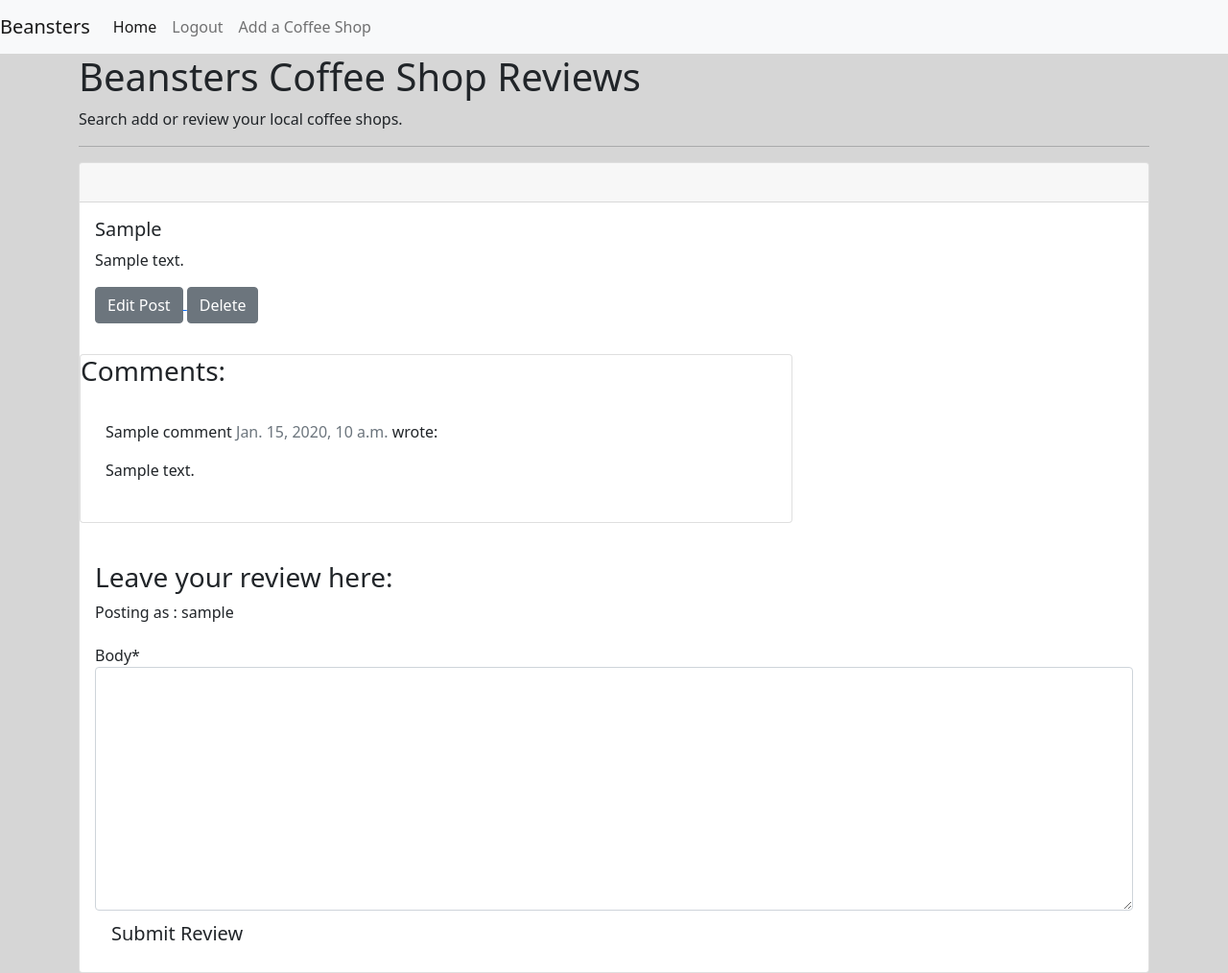
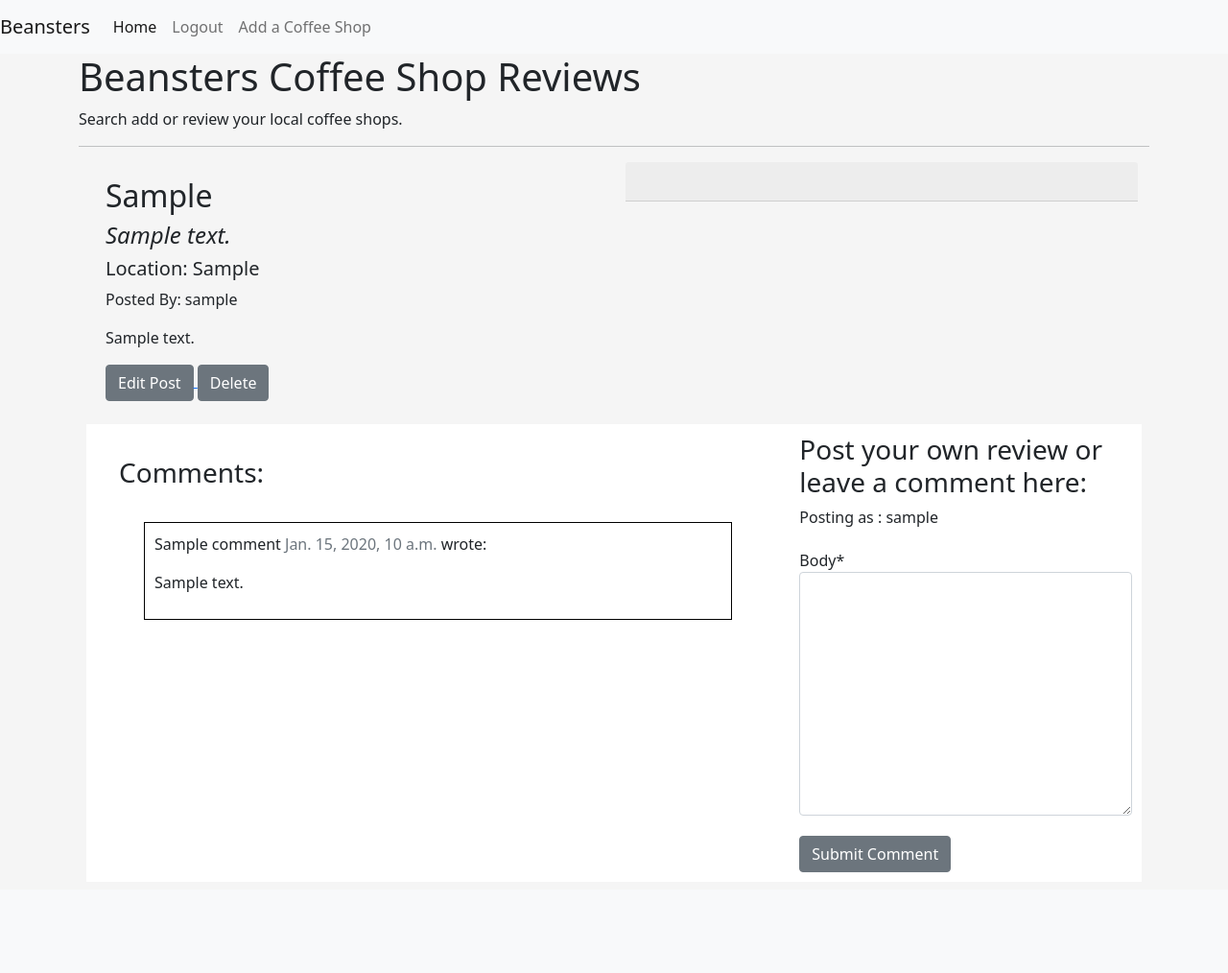
Before and after one commit to tomkelly111/Beansters, a Django app: a page that uses templates/base.html in a window 1280 px wide. Shown: the whole page at 96% size. After the commit the page ends 909 px from the top, so only its background shows below. Run offline with Django 3.2, Linux system fonts and the light colour scheme; a user stored in the database is signed in; tables that the repository leaves empty hold one stand-in row (values such as "Sample post"); some libraries are stand-ins or nearby versions.

Commit message:
alter post display items and styling

```diff
--- a/coffeeposts/forms.py
+++ b/coffeeposts/forms.py
@@ -5,7 +5,7 @@ from django import forms
 class PostForm(forms.ModelForm):
     class Meta:
         model = CoffeeShopPost
-        fields = ('shop', 'description', 'location', 'featured_image',)
+        fields = ('shop', 'description', 'review','location', 'featured_image',)
 
 
 class CommentForm(forms.ModelForm):
--- a/coffeeposts/models.py
+++ b/coffeeposts/models.py
@@ -8,6 +8,7 @@ from cloudinary.models import CloudinaryField
 class CoffeeShopPost(models.Model):
     shop = models.CharField(max_length=50, unique=True)
     description = models.CharField(max_length=150)
+    review = models.CharField(max_length=600)
     author = models.ForeignKey(User, on_delete=models.SET_DEFAULT, default='Account Deleted', related_name='coffee_shop')
     created_on = models.DateTimeField(auto_now_add=True)
     featured_image = CloudinaryField('image', default='placeholder')
@@ -33,4 +34,4 @@ class Comment(models.Model):
         ordering = ['-created_on']
 
     def __str__(self):
-        return self.comm_name
+        return self.body
--- a/static/css/style.css
+++ b/static/css/style.css
@@ -1,3 +1,16 @@
 body {
-    background-color: #d6d6d6;
+    background-color: whitesmoke;
 }
+
+.commentsection {
+    background-color: white;
+    padding: 10px;
+}
+.comments{
+    border: 1px solid black;
+    background-color: white;
+    margin: 10px;
+}
+.homeimage {
+    object-fit: cover;
+}
--- a/templates/base.html
+++ b/templates/base.html
@@ -61,7 +61,7 @@
               let messages = document.getElementById('msg');
               let alert = new bootstrap.Alert(messages);
               alert.close();
-          }, 3000);
+          }, 5000);
       </script>
         {% block extras %}
 
--- a/templates/index.html
+++ b/templates/index.html
@@ -15,7 +15,7 @@
         <div class="card-body">
           <h5 class="card-title">{{ post.shop }}</h5>
           <p class="card-text">{{ post.description }}</p>
-          <p class="card-text"><small class="text-muted">Location</small></p>
+          <p class="card-text"><small class="text-muted">{{ post.location }}</small></p>
           <p class="author">Posted By: {{ post.author }}</p>
           <a type="button" class="btn btn-secondary btn-sm" href="{% url 'post_detail' shop=post.shop %}" role="button">Read reviews...</a>
         </div>
--- a/templates/new_post.html
+++ b/templates/new_post.html
@@ -9,7 +9,7 @@
     {{ form | crispy }}
     {% csrf_token %}
 
-    <button type="submit">Create Post</button>
+    <button class="btn btn-secondary" style="margin-top: 1.3em;" type="submit">Create Post</button>
 </form>
 {% else %}
 
--- a/templates/post_detail.html
+++ b/templates/post_detail.html
@@ -3,19 +3,15 @@
 {% block content %}
 
 {% load crispy_forms_tags %}
-
-<div class="card">
-  <div class="card-header">
-    {% if "placeholder" in post.featured_image.url %}
-    <img class="card-img-top"
-      src="https://images.pexels.com/photos/894695/pexels-photo-894695.jpeg?auto=compress&cs=tinysrgb&w=1600">
-    {% else %}
-    <img class="card-img-top" src=" {{ post.featured_image.url }}">
-    {% endif %}
-  </div>
+<div class="container-fluid">
+  <div class="row">
+    <div class="col-md-6">
       <div class="card-body">
-    <h5 class="card-title">{{ post.shop }}</h5>
-    <p class="card-text">{{ post.description }}</p>
+        <h2 class="card-title">{{ post.shop }}</h2>
+        <h4 class="card-text"><i>{{ post.description }}</i></h4>
+        <h5 class="card-text">Location: {{ post.location }}</h5>
+        <p class="author">Posted By: {{ post.author }}</p>
+        <p class="card-text">{{ post.review }}</p>
         {% if request.user == post.author %}
         <div>
           <a href="/edit/{{ post.id }}">
@@ -25,7 +21,23 @@
         </div>
         {% endif %}
       </div>
-  <div class="col-md-8 card mb-4  mt-3 ">
+    </div>
+    <div class="col-md-6">
+      <div class="card-header">
+        {% if "placeholder" in post.featured_image.url %}
+        <img class="card-img-top"
+          src="https://images.pexels.com/photos/894695/pexels-photo-894695.jpeg?auto=compress&cs=tinysrgb&w=1600">
+        {% else %}
+        <img class="card-img-top" src=" {{ post.featured_image.url }}">
+        {% endif %}
+      </div>
+    </div>
+  </div>
+
+</div>
+<div class="row m-2">
+  <div class="col-md-8 commentsection">
+    <div class="m-4">
       <h3>Comments:</h3>
       <div class="card-body">
         <!-- We want a for loop inside the empty control tags to iterate through each comment in comments -->
@@ -46,7 +58,8 @@
         {% endfor %}
       </div>
     </div>
-    <div class="card-body">
+  </div>
+    <div class="col-md-4 commentsection">
       {% if commented %}
       <div class="alert alert-success" role="alert">
         Your comment is awaiting approval
@@ -54,12 +67,12 @@
       {% else %}
       {% if user.is_authenticated %}
 
-      <h3>Leave your review here:</h3>
+      <h3>Post your own review or leave a comment here:</h3>
       <p>Posting as : {{ user.username }}</p>
       <form method="post" style="margin-top: 1.3em;">
         {{ comment_form | crispy }}
         {% csrf_token %}
-        <button type="submit" class="btn btn-signup btn-lg">Submit Review</button>
+        <button class="btn btn-secondary" style="margin-top: 1.3em;" type="submit">Submit Comment</button>
       </form>
 
       {% endif %}
```
Also changed, not shown: coffeeposts/migrations/0010_coffeeshoppost_review.py (added), coffeeposts/migrations/0011_alter_coffeeshoppost_review.py (added). Lines whose indentation alone changed are shown as unchanged.
